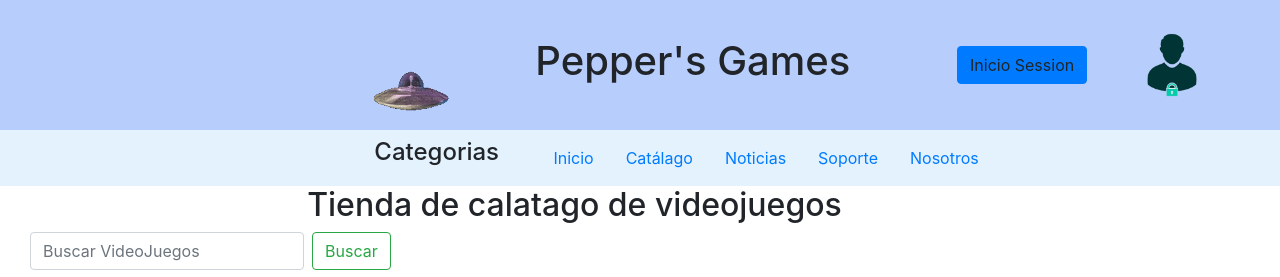
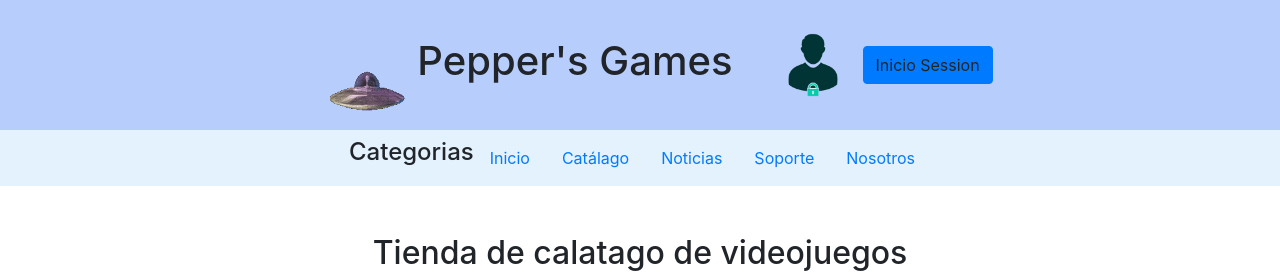
Before and after one commit to Dbcooper12/ProyectoDise-oWebGrupal, a plain HTML site: page Proyecto/src/catalago.html in a window 1280 px wide. Shown: the top 277 px of the page. Drawn offline with nearby package versions, Linux system fonts and the light colour scheme.

Commit message:
cambios en el header

```diff
--- a/Proyecto/css/index.css
+++ b/Proyecto/css/index.css
@@ -79,12 +79,33 @@ header {
     margin: 15px 0px 15px 30px;
     width: 100px;
     height: 100px;
+
+}
+h1{
+    text-align: center;
+}
+.contenedor{
+    text-align: center;
+}
+h2{
+    text-align: center;
+}
+h4{
+    text-align: center;
+}
+
+title{
+    text-align: center;
+    margin-left: auto;
+    margin-right: auto;
 }
 
 .head {
     display: flex;
     align-items: center;
     flex-direction: row;
+    text-align: center;
+
 }
 
 header a {
--- a/Proyecto/css/styles.css
+++ b/Proyecto/css/styles.css
@@ -86,6 +86,24 @@ header {
     align-items: center;
     flex-direction: row;
 }
+h1{
+    text-align: center;
+}
+.contenedor{
+    text-align: center;
+}
+h2{
+    text-align: center;
+}
+h4{
+    text-align: center;
+}
+
+title{
+    text-align: center;
+    margin-left: auto;
+    margin-right: auto;
+}
 
 header a {
     color: white;
--- a/Proyecto/src/catalago.html
+++ b/Proyecto/src/catalago.html
@@ -16,30 +16,26 @@
 
 <header>
     <div class="text-center">
-        <div class="head"  >
-         <h1>&nbsp;&nbsp;&nbsp;&nbsp;&nbsp;&nbsp;&nbsp;&nbsp;&nbsp;&nbsp;&nbsp;&nbsp;&nbsp;&nbsp;&nbsp;&nbsp;&nbsp;&nbsp;&nbsp;&nbsp;&nbsp;&nbsp;&nbsp;&nbsp;&nbsp;&nbsp;&nbsp;&nbsp;&nbsp;&nbsp;&nbsp;</h1>
-               <img src="../img/ovni.gif" height="30"  alt="">
+        <div class="head" style="display: flex; justify-content: center;"  >
+              <img src="../img/ovni.gif" height="30"  alt="">
               <div class="Informaciongeneral">
-                <h1>&nbsp;&nbsp;&nbsp;&nbsp;&nbsp;&nbsp; Pepper's Games &nbsp;&nbsp;&nbsp;&nbsp;&nbsp;&nbsp;&nbsp;&nbsp;&nbsp;</h1>
+                <h1>  Pepper's Games </h1>
           </div>
+           <img src="../img/primera imagen2.png" height="30"  alt="">
 
           <div class="text-center">
 
-             <a class="btn btn-primary" onclick="iniciosesion()" role="button">Inicio Session</a>
-
-
-            <img src="../img/primera imagen2.png" height="30"  alt="">
-          </div>
+            <a class="btn btn-primary" onclick="iniciosesion()" role="button">Inicio Session</a></div>
       </div>
     </div>
 
 </header>
 <body>
    <!--    Navegador -->
-    <nav class="navbar navbar-light" style="background-color: #e3f2fd;">
+    <nav class="navbar navbar-light" style="background-color: #e3f2fd; display: flex; justify-content: center;">
 
     <ul class="nav nav-pills nav-fill">
-        <h4>&nbsp;&nbsp;&nbsp;&nbsp;&nbsp;&nbsp;&nbsp;&nbsp;&nbsp;&nbsp;&nbsp;&nbsp;&nbsp;&nbsp;&nbsp;&nbsp;&nbsp;&nbsp;&nbsp;&nbsp;&nbsp;&nbsp;&nbsp;&nbsp;&nbsp;&nbsp;&nbsp;&nbsp;&nbsp;&nbsp;&nbsp;&nbsp;&nbsp;&nbsp;&nbsp;&nbsp;&nbsp;&nbsp;&nbsp;&nbsp;&nbsp;&nbsp;&nbsp;&nbsp;&nbsp;&nbsp;&nbsp;&nbsp;&nbsp;&nbsp;&nbsp;&nbsp;&nbsp;&nbsp;&nbsp;&nbsp;Categorias &nbsp;&nbsp;&nbsp;&nbsp;&nbsp; </h4>
+        <h4>Categorias </h4>
         <li class="nav-item">
           <a class="nav-link " href="../index.html">Inicio</a>
         </li>
@@ -57,9 +53,10 @@
           </li>
       </ul>
     </nav>
+    <br> <br>
      <!-- Fin  Navegador -->
      <!-- Buscardor -->
-    <h2>&nbsp;&nbsp;&nbsp;&nbsp;&nbsp;&nbsp;&nbsp;&nbsp;&nbsp;&nbsp;&nbsp;&nbsp;&nbsp;&nbsp;&nbsp;&nbsp;&nbsp;&nbsp;&nbsp;&nbsp;&nbsp;&nbsp;&nbsp;&nbsp;&nbsp;&nbsp;&nbsp;&nbsp;&nbsp;&nbsp;&nbsp;&nbsp;&nbsp;&nbsp;&nbsp;&nbsp;Tienda de calatago de videojuegos</h2>
+    <h2>Tienda de calatago de videojuegos</h2>
     <form class="form-inline">
         <input class="form-control mr-sm-2" type="search" placeholder="Buscar VideoJuegos" aria-label="Buscar producto">
         <button class="btn btn-outline-success my-2 my-sm-0" type="submit">Buscar</button>
```
Also changed, not shown: Proyecto/index.html (+18 -17 lines), Proyecto/src/iniciosesion.html (+11 -8 lines), Proyecto/src/nosotros.html (+12 -8 lines), Proyecto/src/noticias.html (+6 -11 lines), Proyecto/src/soporte.html (+12 -14 lines).
